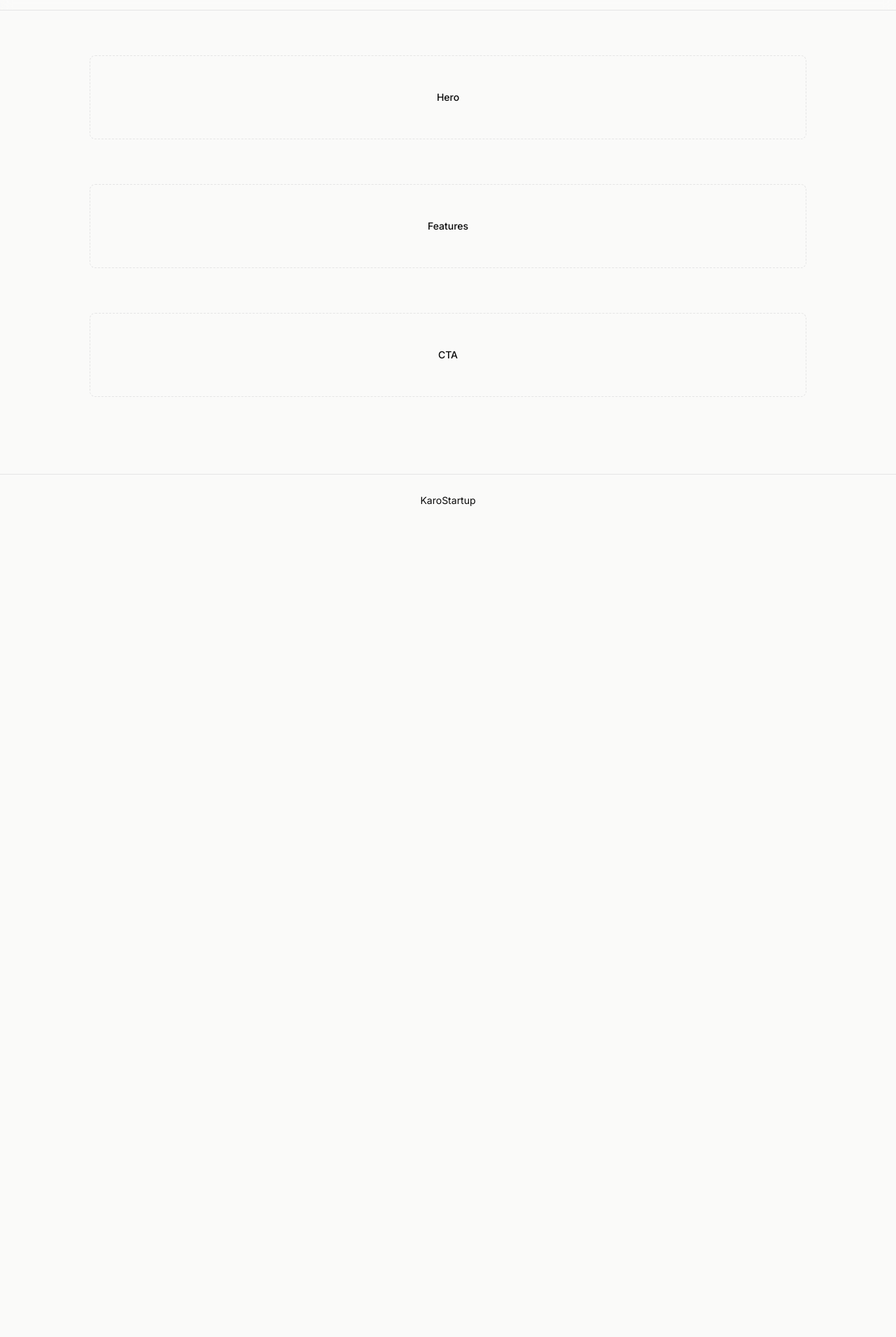
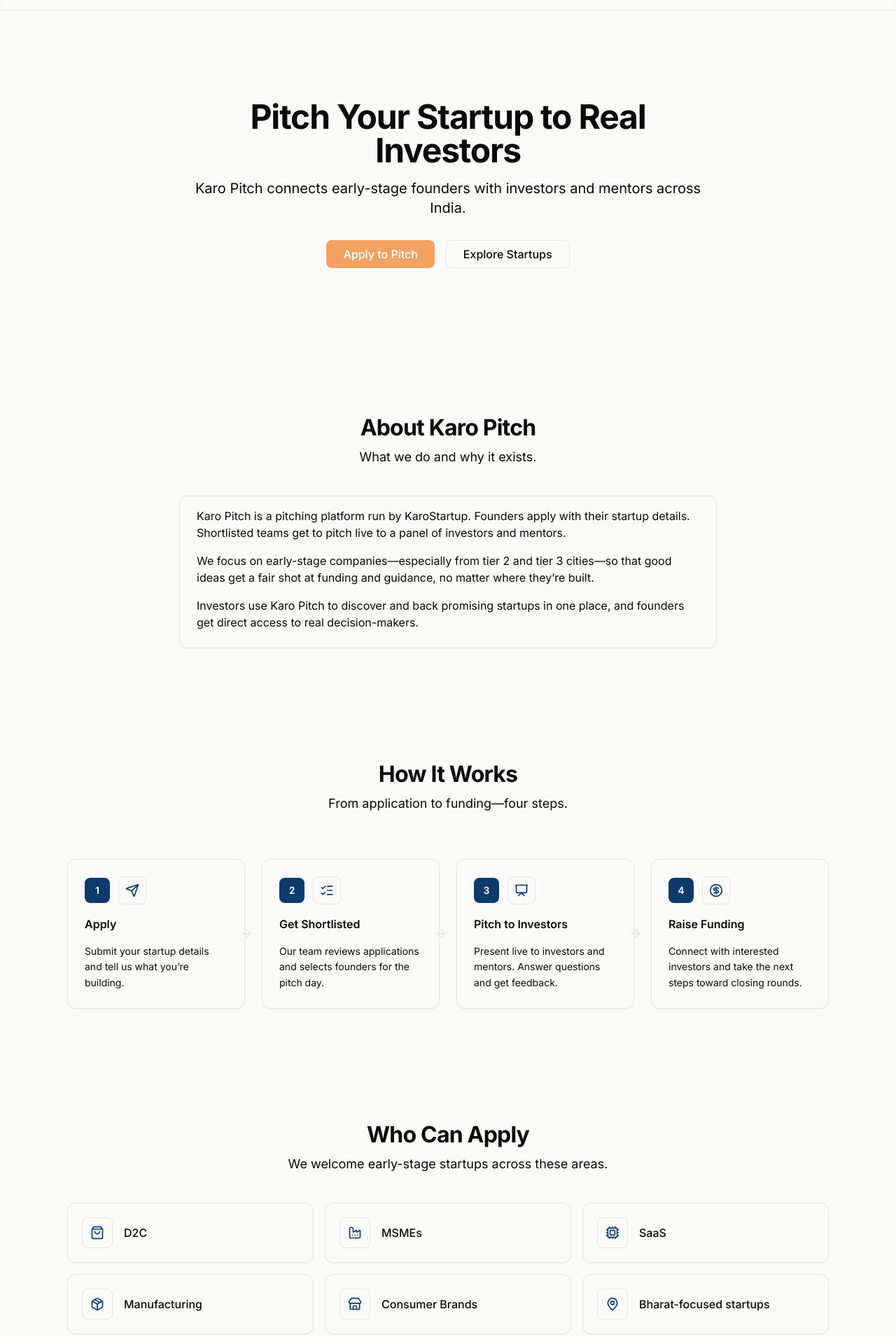
Before and after one commit to HarshYadav1711/bharatbridge-karopitch-demo, a Next.js app: page / in a window 1280 px wide. Shown: the part 50-1960 px from the top of the page at 70% size. Before the commit the page ends 800 px from the top, so only its background shows below. Built offline with nearby package versions, Linux system fonts and the light colour scheme.

Commit message:
feat: implement core landing page sections explaining Karo Pitch
- built Hero section with investor-focused messaging
- added platform explanation for founders
- implemented structured "How It Works" flow
- introduced eligible startup categories

```diff
--- a/app/page.tsx
+++ b/app/page.tsx
@@ -1,18 +1,19 @@
 import { Navbar } from "@/components/Navbar";
-import { Container } from "@/components/Container";
 import { Footer } from "@/components/Footer";
-import { PlaceholderSection } from "@/sections/PlaceholderSection";
+import { Hero } from "@/sections/Hero";
+import { AboutKaroPitch } from "@/sections/AboutKaroPitch";
+import { HowItWorks } from "@/sections/HowItWorks";
+import { WhoCanApply } from "@/sections/WhoCanApply";
 
 export default function Home() {
   return (
     <>
       <Navbar />
-      <main className="flex-1 py-12 sm:py-16">
-        <Container className="flex flex-col gap-12 sm:gap-16">
-          <PlaceholderSection label="Hero" id="hero" />
-          <PlaceholderSection label="Features" id="features" />
-          <PlaceholderSection label="CTA" id="cta" />
-        </Container>
+      <main className="flex-1">
+        <Hero />
+        <AboutKaroPitch />
+        <HowItWorks />
+        <WhoCanApply />
       </main>
       <Footer />
     </>
--- /dev/null
+++ b/sections/AboutKaroPitch.tsx
@@ -0,0 +1,40 @@
+import { Container } from "@/components/Container";
+import { SectionTitle } from "@/components/SectionTitle";
+import { Card, CardContent } from "@/components/Card";
+
+export function AboutKaroPitch() {
+  return (
+    <section
+      id="about"
+      className="py-16 sm:py-20"
+      aria-labelledby="about-heading"
+    >
+      <Container className="flex flex-col gap-10">
+        <SectionTitle
+          title="About Karo Pitch"
+          subtitle="What we do and why it exists."
+          align="center"
+          className="max-w-2xl mx-auto"
+        />
+        <Card className="max-w-3xl mx-auto">
+          <CardContent className="space-y-4 text-body text-muted-foreground">
+            <p>
+              Karo Pitch is a pitching platform run by KaroStartup. Founders
+              apply with their startup details. Shortlisted teams get to pitch
+              live to a panel of investors and mentors.
+            </p>
+            <p>
+              We focus on early-stage companies—especially from tier 2 and tier
+              3 cities—so that good ideas get a fair shot at funding and
+              guidance, no matter where they’re built.
+            </p>
+            <p>
+              Investors use Karo Pitch to discover and back promising startups in
+              one place, and founders get direct access to real decision-makers.
+            </p>
+          </CardContent>
+        </Card>
+      </Container>
+    </section>
+  );
+}
--- /dev/null
+++ b/sections/Hero.tsx
@@ -0,0 +1,51 @@
+import Link from "next/link";
+import { Container } from "@/components/Container";
+import { cn } from "@/lib/utils";
+
+const buttonBase =
+  "inline-flex items-center justify-center rounded-lg font-medium transition-opacity focus-visible:outline-none focus-visible:ring-2 disabled:pointer-events-none disabled:opacity-50 h-10 px-6 text-base";
+
+export function Hero() {
+  return (
+    <section
+      id="hero"
+      className="relative py-16 sm:py-24 lg:py-32"
+      aria-labelledby="hero-heading"
+    >
+      <Container>
+        <div className="mx-auto max-w-3xl text-center">
+          <h1
+            id="hero-heading"
+            className="text-display-lg font-bold tracking-tight text-foreground sm:text-4xl lg:text-5xl"
+          >
+            Pitch Your Startup to Real Investors
+          </h1>
+          <p className="mt-4 text-body-lg text-muted-foreground sm:text-xl">
+            Karo Pitch connects early-stage founders with investors and mentors
+            across India.
+          </p>
+          <div className="mt-8 flex flex-col gap-3 sm:flex-row sm:justify-center sm:gap-4">
+            <Link
+              href="#apply"
+              className={cn(
+                buttonBase,
+                "bg-accent-brand text-white hover:opacity-90 focus-visible:ring-accent-brand/50"
+              )}
+            >
+              Apply to Pitch
+            </Link>
+            <Link
+              href="#startups"
+              className={cn(
+                buttonBase,
+                "border border-border bg-transparent text-foreground hover:bg-muted focus-visible:ring-ring"
+              )}
+            >
+              Explore Startups
+            </Link>
+          </div>
+        </div>
+      </Container>
+    </section>
+  );
+}
--- /dev/null
+++ b/sections/HowItWorks.tsx
@@ -0,0 +1,93 @@
+import {
+  Send,
+  ListChecks,
+  Presentation,
+  CircleDollarSign,
+  ArrowRight,
+} from "lucide-react";
+import { Container } from "@/components/Container";
+import { SectionTitle } from "@/components/SectionTitle";
+import { Card, CardContent } from "@/components/Card";
+
+const steps = [
+  {
+    step: 1,
+    title: "Apply",
+    description: "Submit your startup details and tell us what you’re building.",
+    icon: Send,
+  },
+  {
+    step: 2,
+    title: "Get Shortlisted",
+    description:
+      "Our team reviews applications and selects founders for the pitch day.",
+    icon: ListChecks,
+  },
+  {
+    step: 3,
+    title: "Pitch to Investors",
+    description:
+      "Present live to investors and mentors. Answer questions and get feedback.",
+    icon: Presentation,
+  },
+  {
+    step: 4,
+    title: "Raise Funding",
+    description:
+      "Connect with interested investors and take the next steps toward closing rounds.",
+    icon: CircleDollarSign,
+  },
+] as const;
+
+export function HowItWorks() {
+  return (
+    <section
+      id="how-it-works"
+      className="py-16 sm:py-20 bg-muted/30"
+      aria-labelledby="how-heading"
+    >
+      <Container className="flex flex-col gap-12 sm:gap-16">
+        <SectionTitle
+          title="How It Works"
+          subtitle="From application to funding—four steps."
+          align="center"
+        />
+        <div className="grid gap-6 sm:grid-cols-2 lg:grid-cols-4">
+          {steps.map(({ step, title, description, icon: Icon }, index) => (
+            <div key={step} className="relative flex flex-col">
+              <Card className="flex h-full flex-col">
+                <CardContent className="flex flex-1 flex-col gap-4 p-6">
+                  <div className="flex items-center gap-3">
+                    <span
+                      className="flex h-9 w-9 shrink-0 items-center justify-center rounded-lg bg-primary-brand text-sm font-semibold text-white"
+                      aria-hidden
+                    >
+                      {step}
+                    </span>
+                    <span className="flex h-10 w-10 shrink-0 items-center justify-center rounded-lg border border-border bg-background text-primary-brand">
+                      <Icon className="h-5 w-5" aria-hidden />
+                    </span>
+                  </div>
+                  <h3 className="text-base font-semibold text-foreground">
+                    {title}
+                  </h3>
+                  <p className="text-sm text-muted-foreground leading-relaxed">
+                    {description}
+                  </p>
+                </CardContent>
+              </Card>
+              {index < steps.length - 1 && (
+                <div
+                  className="absolute -right-3 top-1/2 z-10 hidden -translate-y-1/2 text-border lg:block"
+                  aria-hidden
+                >
+                  <ArrowRight className="h-5 w-5" />
+                </div>
+              )}
+            </div>
+          ))}
+        </div>
+      </Container>
+    </section>
+  );
+}
--- /dev/null
+++ b/sections/WhoCanApply.tsx
@@ -0,0 +1,51 @@
+import {
+  ShoppingBag,
+  Factory,
+  Cpu,
+  Package,
+  Store,
+  MapPin,
+} from "lucide-react";
+import { Container } from "@/components/Container";
+import { SectionTitle } from "@/components/SectionTitle";
+import { Card, CardContent } from "@/components/Card";
+
+const categories = [
+  { name: "D2C", icon: ShoppingBag },
+  { name: "MSMEs", icon: Factory },
+  { name: "SaaS", icon: Cpu },
+  { name: "Manufacturing", icon: Package },
+  { name: "Consumer Brands", icon: Store },
+  { name: "Bharat-focused startups", icon: MapPin },
+] as const;
+
+export function WhoCanApply() {
+  return (
+    <section id="apply" className="py-16 sm:py-20">
+      <Container className="flex flex-col gap-10">
+        <SectionTitle
+          title="Who Can Apply"
+          subtitle="We welcome early-stage startups across these areas."
+          align="center"
+        />
+        <ul className="grid gap-4 sm:grid-cols-2 lg:grid-cols-3">
+          {categories.map(({ name, icon: Icon }) => (
+            <li key={name}>
+              <Card className="h-full">
+                <CardContent className="flex items-center gap-4 p-5">
+                  <span
+                    className="flex h-11 w-11 shrink-0 items-center justify-center rounded-lg border border-border bg-muted/50 text-primary-brand"
+                    aria-hidden
+                  >
+                    <Icon className="h-5 w-5" />
+                  </span>
+                  <span className="font-medium text-foreground">{name}</span>
+                </CardContent>
+              </Card>
+            </li>
+          ))}
+        </ul>
+      </Container>
+    </section>
+  );
+}
```
